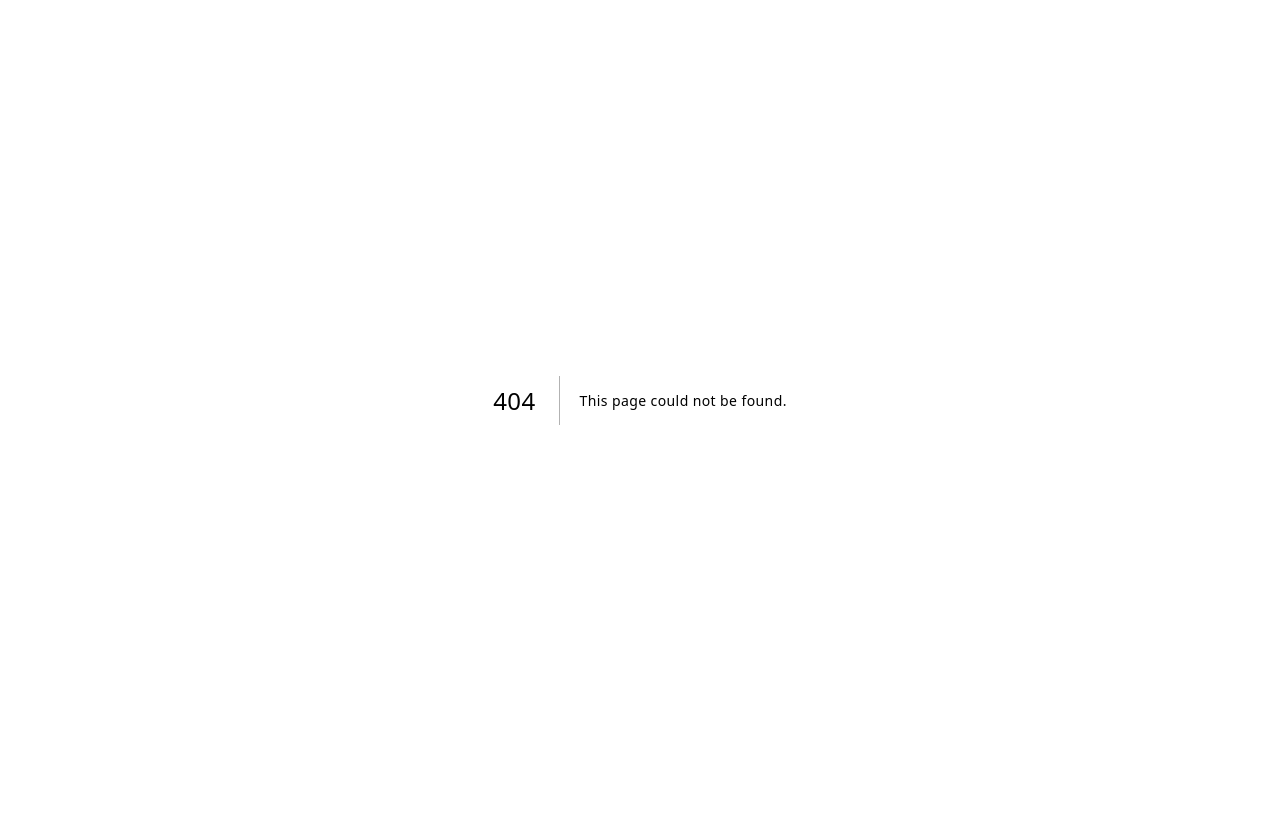
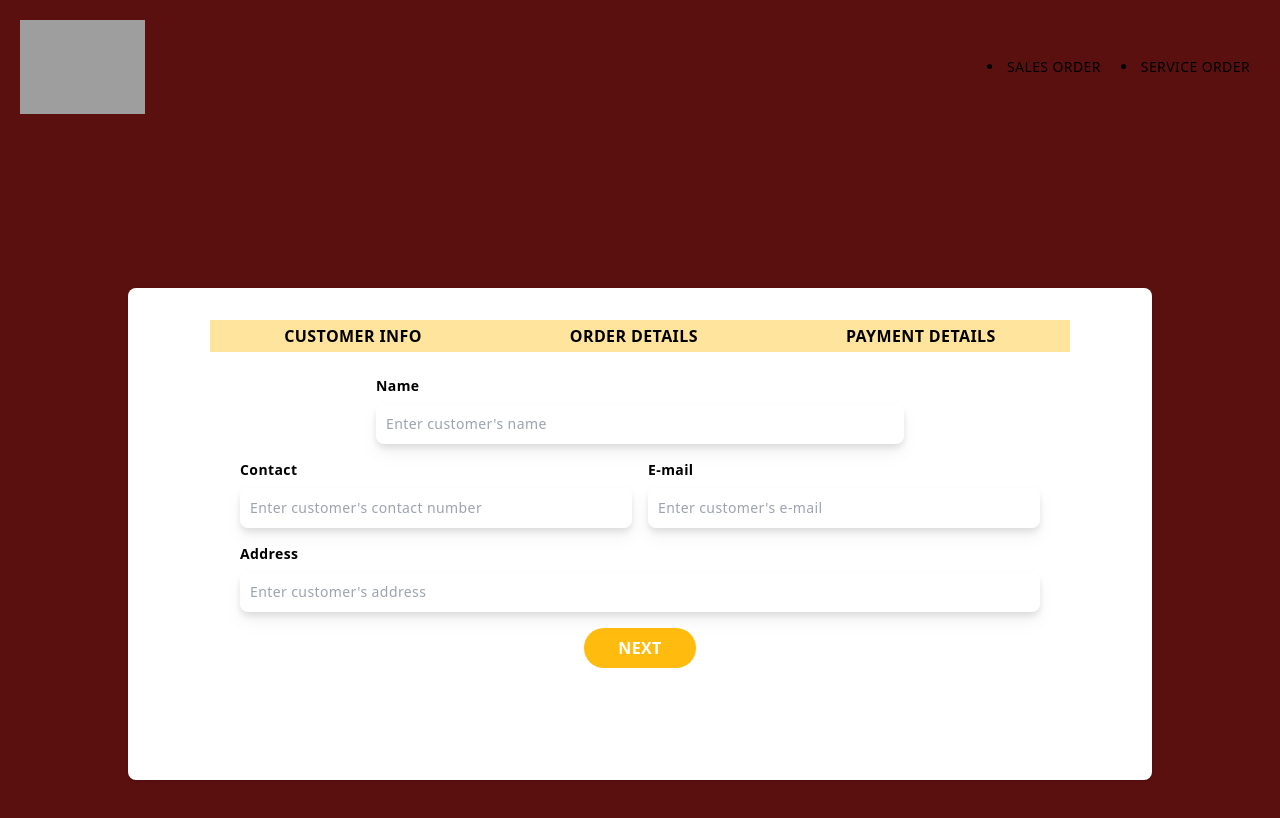
Before and after one commit to Giniatsu/sia-nextjs, a Next.js app: page /create_order in a window 1280 px wide. Before the commit this address had no page. Shown: the top 818 px of the page. Built offline with nearby package versions, Linux system fonts and the light colour scheme; grey boxes are pictures that could not be loaded.

Commit message:
navbar changes and create_order skeleton done

```diff
--- /dev/null
+++ b/components/Navbar.jsx
@@ -0,0 +1,33 @@
+import Image from 'next/image'
+import Link from 'next/link'
+import React from 'react'
+
+const Navbar = () => {
+  return (
+    <div className="flex items-center justify-between p-5">
+      <Link href="/" className="flex-1">
+        <Image
+          src="/../public/sialogo.ico"
+          alt="/"
+          width="125"
+          height="50"
+        />
+      </Link>
+      <div className="flex items-center">
+        <Link href="/">
+          <li className="text-sm uppercase hover:border-b my-0 mx-2.5">
+            Sales Order
+          </li>
+        </Link>
+        <div className="border-l-8 border-green-400 h-[50] absolute left-2/4 ml-[-3] top-0"></div>
+        <Link href="/#about">
+          <li className="text-sm uppercase hover:border-b my-0 mx-2.5">
+            Service Order
+          </li>
+        </Link>
+      </div>
+    </div>
+  );
+}
+
+export default Navbar
--- a/package.json
+++ b/package.json
@@ -9,6 +9,7 @@
     "lint": "next lint"
   },
   "dependencies": {
+    "@headlessui/react": "^1.7.7",
     "@next/font": "13.1.2",
     "eslint": "8.32.0",
     "eslint-config-next": "13.1.2",
--- a/pages/_app.js
+++ b/pages/_app.js
@@ -1,5 +1,29 @@
 import '@/styles/globals.css'
+import Navbar from '@/components/Navbar'
+import Head from 'next/head'
+import { useRouter } from 'next/router'
 
 export default function App({ Component, pageProps }) {
-  return <Component {...pageProps} />
+  // localhost:3000/login -> _document.js -> _app.js -> Component (Login.jsx)
+  // localhost:3000/ -> _document.js -> _app.js -> Component (index.js)
+  const router = useRouter()
+
+  return (
+    <>
+      <Head>
+        <meta name="description" content="Generated by create next app" />
+        <meta name="viewport" content="width=device-width, initial-scale=1" />
+        <link rel="icon" href="/sialogo.ico" />
+      </Head>
+      {
+        router.route !== '/login' ? (
+          <Navbar />
+        ) : (
+          <></>
+        )
+      }
+
+      <Component {...pageProps} />
+    </>
+  )
 }
--- /dev/null
+++ b/pages/create_order.jsx
@@ -0,0 +1,180 @@
+import React from "react";
+import { Tab } from "@headlessui/react";
+
+const CreateOrder = () => {
+  return (
+    <div className="flex flex-col items-center justify-center px-6 py-8 mx-auto md:h-screen lg:py-0">
+      <div className="w-full lg:max-w-5xl bg-white rounded-lg shadow md:mt-0 sm:max-w-md xl:p-0">
+        <div className="p-6 space-y-4 md:space-y-6 sm:p-8">
+          <Tab.Group>
+            <Tab.List className="flex w-full items-center justify-center">
+              <Tab className="text-black py-1 px-2 lg:px-[74px] font-semibold bg-[#ffe49d] rounded-none">
+                CUSTOMER INFO
+              </Tab>
+              <Tab className="text-black py-1 px-2 lg:px-[74px] font-semibold bg-[#ffe49d] rounded-none">
+                ORDER DETAILS
+              </Tab>
+              <Tab className="text-black py-1 px-2 lg:px-[74px] font-semibold bg-[#ffe49d] rounded-none">
+                PAYMENT DETAILS
+              </Tab>
+            </Tab.List>
+            <Tab.Panels>
+              <Tab.Panel>
+                <form action="">
+                  <div class="grid grid-cols-6 justify-items-center gap-4 px-20 pb-20">
+                    <div class="col-start-2 col-span-4 justify-self-stretch">
+                      <label className="block mb-2 text-sm font-semibold">
+                        Name
+                      </label>
+                      <input
+                        className="block w-full p-2.5 drop-shadow-lg sm:text-sm rounded-lg"
+                        id="name"
+                        type="text"
+                        placeholder="Enter customer's name"
+                        required
+                      />
+                    </div>
+                    <div className="col-span-3 justify-self-stretch">
+                      <label className="block mb-2 text-sm font-semibold">
+                        Contact
+                      </label>
+                      <input
+                        className="block w-full p-2.5 drop-shadow-lg sm:text-sm rounded-lg"
+                        id="contact"
+                        type="text"
+                        placeholder="Enter customer's contact number"
+                        required
+                      />
+                    </div>
+                    <div className="col-span-3 justify-self-stretch">
+                      <label className="block mb-2 text-sm font-semibold">
+                        E-mail
+                      </label>
+                      <input
+                        className="block w-full p-2.5 drop-shadow-lg sm:text-sm rounded-lg"
+                        id="email"
+                        type="email"
+                        placeholder="Enter customer's e-mail"
+                        required
+                      />
+                    </div>
+                    <div className="col-span-6 justify-self-stretch">
+                      <label className="block mb-2 text-sm font-semibold">
+                        Address
+                      </label>
+                      <input
+                        className="block w-full p-2.5 drop-shadow-lg sm:text-sm rounded-lg"
+                        id="address"
+                        type="text"
+                        placeholder="Enter customer's address"
+                        required
+                      />
+                    </div>
+                    <div className="col-span-6">
+                      <button className="w-28 p-2 bg-[#ffbb0e] text-white font-bold rounded-full">
+                        NEXT
+                      </button>
+                    </div>
+                  </div>
+                </form>
+              </Tab.Panel>
+              <Tab.Panel>
+                <form action="">
+                  <div className="px-28 pb-20">
+                    <h2 className="text-lg">SERVICE OPTIONS</h2>
+                    <div className="flex flex-col">
+                      <div className="w-1/2">
+                        <input
+                          type="radio"
+                          id="option1"
+                          name="options"
+                          className="mr-2"
+                        />
+                        <label for="option1">Cars</label>
+                        <input
+                          type="radio"
+                          id="option2"
+                          name="options"
+                          className="ml-2 my-2"
+                        />
+                        <label for="option2">House</label>
+                      </div>
+                      <div className="w-1/2">
+                        <input
+                          type="radio"
+                          id="option3"
+                          name="options"
+                          className="mr-2"
+                        />
+                        <label for="option3">Office</label>
+                        <input
+                          type="radio"
+                          id="option4"
+                          name="options"
+                          className="ml-2 my-2"
+                        />
+                        <label for="option4">N/A</label>
+                      </div>
+                    </div>
+                    <h2 className="text-lg">UNIT OPTIONS</h2>
+                    <div className="flex flex-col">
+                      <div>
+                        <input
+                          type="radio"
+                          id="option1"
+                          name="options"
+                          className="mr-2"
+                        />
+                        <label for="option1">Split Type</label>
+                      </div>
+                      <div className="my-2">
+                        <input
+                          type="radio"
+                          id="option2"
+                          name="options"
+                          className="mr-2"
+                        />
+                        <label for="option2">Window Air Conditioner</label>
+                      </div>
+                      <div className="mb-2">
+                        <input
+                          type="radio"
+                          id="option3"
+                          name="options"
+                          className="mr-2"
+                        />
+                        <label for="option3">N/A</label>
+                      </div>
+                      <div className="text-center">
+                        <button className="w-28 p-2 bg-[#ffbb0e] text-white font-bold rounded-full">
+                          NEXT
+                        </button>
+                      </div>
+                    </div>
+                  </div>
+                </form>
+              </Tab.Panel>
+              <Tab.Panel>
+                <form action="">
+                  <div className="px-28 pb-20">
+                    <h2 className="text-lg">PAYMENT OPTIONS</h2>
+                    <div class="flex mt-5">
+                      <button class="bg-gray-500 hover:bg-yellow-500 py-4 px-8 rounded-lg">
+                        Credit/Debit Card
+                      </button>
+                      <button class="bg-gray-500 hover:bg-yellow-500 py-4 px-20 rounded-lg ml-4">
+                        Cash
+                      </button>
+                    </div>
+                  </div>
+                </form>
+              </Tab.Panel>
+            </Tab.Panels>
+          </Tab.Group>
+        </div>
+      </div>
+    </div>
+  );
+};
+
+export default CreateOrder;
--- a/pages/index.js
+++ b/pages/index.js
@@ -1,20 +1,23 @@
 import Head from 'next/head'
 import Image from 'next/image'
 import { Inter } from '@next/font/google'
-import Login from '@/components/Login'
+import Login from '@/pages/login'
+import Navbar from '@/components/Navbar'
 
 const inter = Inter({ subsets: ['latin'] })
 
 export default function Home() {
   return (
     <>
-      <Head>
-        <title>John-John Car Aircon Co.</title>
-        <meta name="description" content="Generated by create next app" />
-        <meta name="viewport" content="width=device-width, initial-scale=1" />
-        <link rel="icon" href="/sialogo.ico" />
-      </Head>
-      <Login />
     </>
   )
 }
+
+export async function getServerSideProps(context) {
+  return {
+    redirect: {
+      destination: '/login',
+      permanent: false
+    }
+  }
+}
--- a/styles/globals.css
+++ b/styles/globals.css
@@ -24,6 +24,6 @@
   }
 
   button {
-    @apply shadow-xl shadow-gray-400 rounded-xl text-white;
+    @apply rounded-xl text-white;
   }
 }
```
Also changed, not shown: pages/login.jsx (renamed from components/Login.jsx), 1 other file (tests, documents, lock files or other folders).
